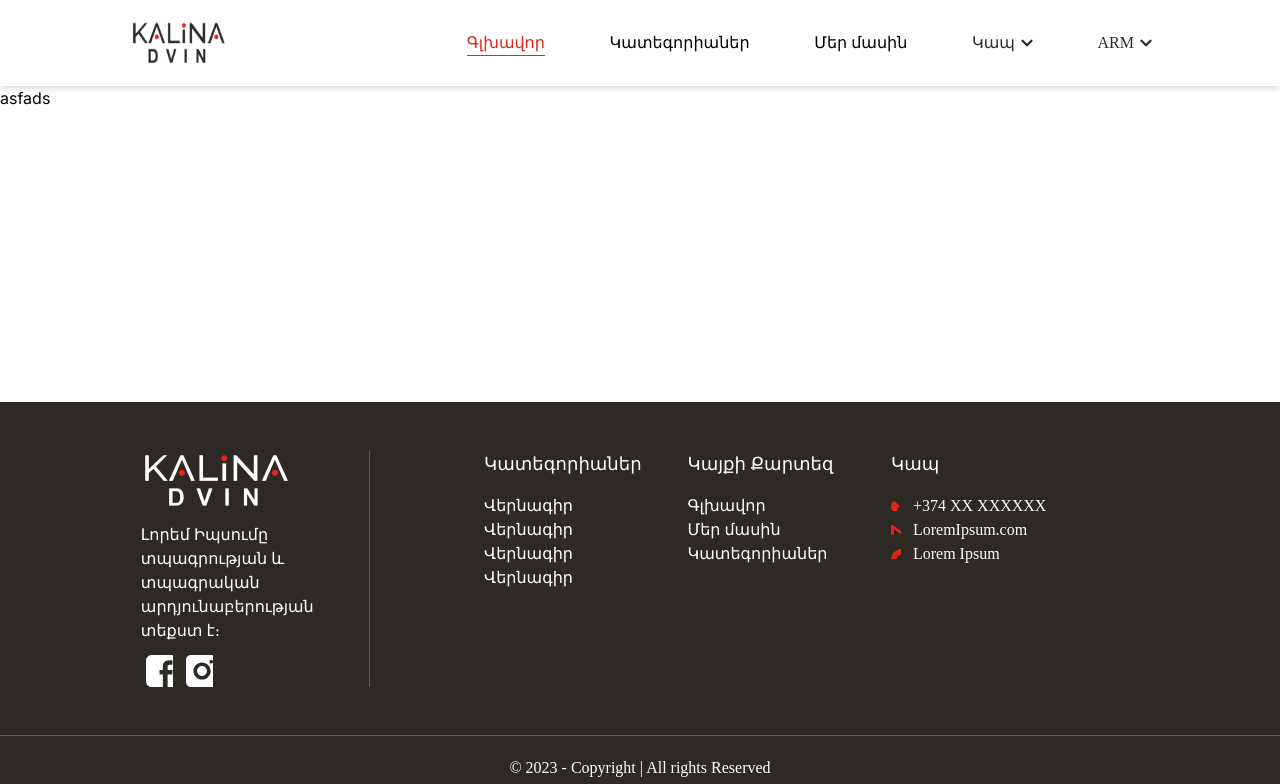
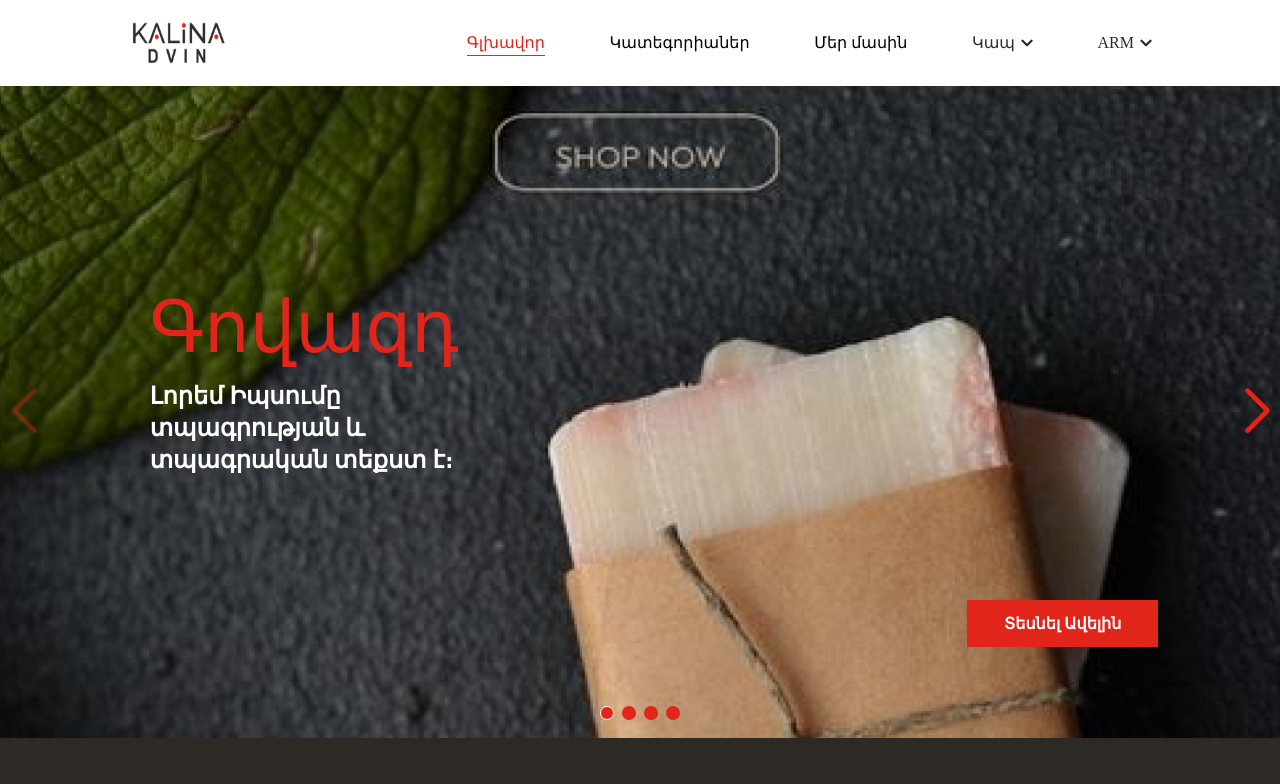
Before and after one commit to epeeqdev/kalina-dvin, a Next.js app: page /main in a window 1280 px wide. Shown: the top 784 px of the page. Built offline with nearby package versions, Linux system fonts and the light colour scheme.

Commit message:
adding slider

```diff
--- /dev/null
+++ b/app/main/components/swiper/components/swiper-slide/index.tsx
@@ -0,0 +1,60 @@
+import {Typography} from "@/components/controls/typography";
+import {Button} from "@/components/controls/button";
+import './style.css'
+import {useLanguage} from "@/app/main/hooks/useLanguage";
+import {useRouter} from "next/navigation";
+import Image from "next/image";
+import {LanguageType} from "@/components/controls/dropdown";
+
+const buttonTitle = {arm: 'Տեսնել Ավելին', ru: 'Узнать больше'}
+
+interface Props {
+    title: LanguageType;
+    description: LanguageType;
+    link: string;
+    img: string
+}
+type SliderItemProps = Props
+export const SliderItem = ({title, link, description, img}:SliderItemProps) => {
+    const { getLanguage } = useLanguage();
+    const router = useRouter()
+
+    const handleSeeMore = () => {
+        router.push(link)
+    }
+
+    return(
+        <>
+            <div className='w-full h-full' >
+                <Image src={img} alt='swiper' width={1919} height={752} className='w-full h-full object-cover'/>
+            </div>
+            <div className='absolute top-0 bottom-0 right-0 left-0 flex flex-col justify-end h-full
+                pl-[11.7%] pr-[9.5%] pb-[29px] lg:pb-[91px]
+                gap-y-[15px] sm:gap-y-[0] md:50px lg:gap-y-[124px] xl:gap-y-[124px] 2xl:gap-y-[124px]'
+            >
+                <div className='flex flex-col w-[100px] gap-y-[16px] sm:w-[180px] md:w-[200px] lg:w-[300px] xl:w-[340px] 2xl:w-[377px]'>
+                    <Typography
+                        title={getLanguage(title)}
+                        fontSize='text-xl'
+                        color='text-primary'
+                        fontWeight='font-medium'
+                        className='sm:text-3xl md:4xl lg:text-5xl xl:text-7xl 2xl:text-7xl'
+                    />
+                    <Typography
+                        title={getLanguage(description)}
+                        color='text-white'
+                        fontWeight='font-bold'
+                        fontSize='text-medium'
+                        className='sm:text-sm md:text-base lg:text-xl xl:text-2xl 2xl:text-2xl'
+                    />
+                </div>
+                <div className='flex justify-end'>
+                    <Button onClick={handleSeeMore}>
+                        <Typography title={getLanguage(buttonTitle)} color='text-inherit' fontSize='text-inherit' fontWeight='font-semibold'/>
+                    </Button>
+                </div>
+
+            </div>
+        </>
+    )
+}
--- /dev/null
+++ b/app/main/components/swiper/components/swiper-slide/style.css
@@ -0,0 +1,19 @@
+.swiper .swiper-button-prev,
+.swiper .swiper-button-next {
+    color: #E1251B;
+    font-weight: bold;
+
+}
+.swiper [class^="swiper-button-"]::after{
+    font-size: 44px;
+}
+@media  screen and (max-width: 425px) and (min-width: 320px)  {
+    .swiper [class^="swiper-button-"]::after{
+        font-size: 13px;
+    }
+}
+@media  screen and (max-width: 1024px) and (min-width: 768px)  {
+    .swiper [class^="swiper-button-"]::after{
+        font-size: 30px;
+    }
+}
--- /dev/null
+++ b/app/main/components/swiper/constants.ts
@@ -0,0 +1,55 @@
+
+export const SlideDate = [
+    {
+        id: '1',
+        title:{
+            arm: 'Գովազդ',
+            ru: 'Գովազդ'
+        },
+        description: {
+            arm: 'Լորեմ Իպսումը տպագրության և տպագրական տեքստ է։',
+            ru: 'Լորեմ Իպսումը տպագրության և տպագրական տեքստ է։'
+        },
+        link: 'main/about-us',
+        img: '/swiper.png'
+    },
+    {
+        id: '2',
+        title:{
+            arm: 'Գովազդ',
+            ru: 'Գովազդ'
+        },
+        description: {
+            arm: 'Լորեմ Իպսումը տպագրության և տպագրական տեքստ է։',
+            ru: 'Լորեմ Իպսումը տպագրության և տպագրական տեքստ է։'
+        },
+        link: 'main/about-us',
+        img: '/swiper.png'
+    },
+    {
+        id: '3',
+        title:{
+            arm: 'Գովազդ',
+            ru: 'Գովազդ'
+        },
+        description: {
+            arm: 'Լորեմ Իպսումը տպագրության և տպագրական տեքստ է։',
+            ru: 'Լորեմ Իպսումը տպագրության և տպագրական տեքստ է։'
+        },
+        link: 'main/about-us',
+        img: '/swiper.png'
+    },
+    {
+        id: '4',
+        title:{
+            arm: 'Գովազդ',
+            ru: 'Գովազդ'
+        },
+        description: {
+            arm: 'Լորեմ Իպսումը տպագրության և տպագրական տեքստ է։',
+            ru: 'Լորեմ Իպսումը տպագրության և տպագրական տեքստ է։'
+        },
+        link: 'main/about-us',
+        img: '/swiper.png'
+    }
+]
--- /dev/null
+++ b/app/main/components/swiper/index.tsx
@@ -0,0 +1,40 @@
+'use client'
+import { Navigation, Pagination, Autoplay, A11y } from 'swiper/modules';
+import {SliderItem} from "@/app/main/components/swiper/components/swiper-slide";
+import { Swiper, SwiperSlide } from 'swiper/react';
+import {SlideDate} from "@/app/main/components/swiper/constants";
+import clsx from "clsx";
+import './components/swiper-slide/style.css'
+
+import 'swiper/css';
+import 'swiper/css/navigation';
+import 'swiper/css/pagination';
+import 'swiper/css/scrollbar';
+import 'swiper/css/autoplay'
+
+export const Slider = () => {
+    return (
+        <Swiper
+            className={clsx(['h-[232px]', 'sm:h-[350px]', 'md:h-[350px]', 'lg:h-[500px]', 'xl:h-[652px]', '2xl:h-[752px]', 'swiper', 'bg-black', 'px-[3.1%]'])}
+            modules={[Navigation, Pagination, A11y, Autoplay]}
+            spaceBetween={50}
+            slidesPerView={1}
+            navigation
+            // autoplay={{delay: 2500}}
+            pagination={{
+                clickable: true,
+                bulletClass: 'bg-primary w-1 h-1 md:w-1.5 md:h-1.5 lg:w-2.5 lg:h-2.5 xl:w-3.5 xl:h-3.5 inline-block rounded-full m-1',
+                bulletActiveClass: 'border border-white opacity-100'
+            }}
+        >
+            {
+                SlideDate.map((item) => (
+                    <SwiperSlide className='w-full' key={item.id} >
+                        <SliderItem title={item.title} description={item.description} img={item.img} link={item.link}/>
+                    </SwiperSlide>
+                ))
+            }
+
+        </Swiper>
+    );
+};
--- a/app/main/page.tsx
+++ b/app/main/page.tsx
@@ -1,9 +1,11 @@
 'use client'
+
+import {Slider} from "@/app/main/components/swiper";
 
 export default function Home() {
   return (
     <main className="">
-    asfads
+        <Slider/>
     </main>
   )
 }
--- a/components/controls/button/index.tsx
+++ b/components/controls/button/index.tsx
@@ -5,7 +5,12 @@ interface Props extends ComponentPropsWithoutRef<'button'>{
 }
 
 export const Button = forwardRef<HTMLButtonElement, Props>(({children,className,...props}:Props, ref) => {
-	return <button className={clsx('border border-grey px-4 py-2 text-[16px] text-white bg-green-800 hover:bg-green-900 transition', className)} ref={ref} {...props}>
+	return <button className={
+		clsx('border border-primary px-4 active:text-primary ' +
+			'active:bg-white py-1.5 md:py-2 lg:py-2.5 text-medium md:text-xs lg:text-base text-white hover:text-primary bg-primary ' +
+			'hover:bg-white hover:shadow-md transition active:shadow-inner ' +
+			'px-5 md:px-7 lg:px-9',
+			className)} ref={ref} {...props}>
 		{children}
 	</button>
 })
--- a/components/controls/typography/index.tsx
+++ b/components/controls/typography/index.tsx
@@ -1,7 +1,7 @@
 import clsx from 'clsx';
 
 type Color = 'text-primary' | 'text-secondary' | 'text-white' | 'text-inherit';
-type FontSize = 'text-xs' | 'text-sm' | 'text-md' | 'text-lg' | 'text-xl' | 'text-base' | 'text-small' | 'text-medium';
+type FontSize = 'text-xs' | 'text-sm' | 'text-md' | 'text-lg' | 'text-xl' | 'text-base' | 'text-small' | 'text-medium' | 'text-7xl' | 'text-2xl' | 'text-inherit';
 type FontWeight = 'font-normal' | 'font-medium' | 'font-semibold' | 'font-bold' | 'font-inherit';
 
 
@@ -15,7 +15,7 @@ interface Props {
 }
 // {clsx([`text-${color}`, `text-${fontSize}`, `font-${fontWeight}`, `leading-${lineHeight}`, 'font-body', className,])}>
 type TextPros = Props
-export const Typography = ({color = 'text-secondary', fontSize = 'text-sm', fontWeight = 'font-normal', lineHeight = 'leading-6', className, title}: TextPros) => {
+export const Typography = ({color = 'text-secondary', fontSize = 'text-sm', fontWeight = 'font-normal', lineHeight, className, title}: TextPros) => {
     return(
         <span className={clsx([color,fontSize, fontWeight, lineHeight, 'font-body', className,])}>
             {title}
--- a/package.json
+++ b/package.json
@@ -30,6 +30,7 @@
     "react-loading": "^2.0.3",
     "react-query": "^3.39.3",
     "react-select": "^5.7.7",
+    "swiper": "^11.0.3",
     "uniqid": "^5.4.0",
     "yup": "^1.3.2"
   },
```
Also changed, not shown: public/swiper.png (added), 1 other file (tests, documents, lock files or other folders).
